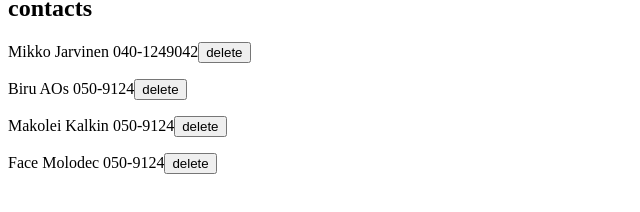
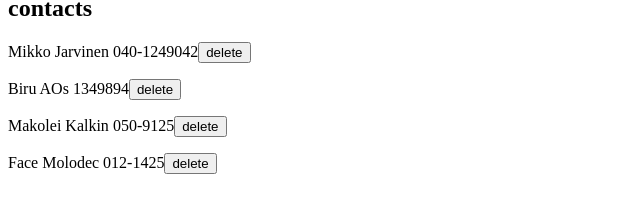
Before and after one commit to ogflow/fullstack-kurssi, a React (Create React App) app in the folder osa2/puhelinluettelo/: page / in a window 1280 px wide. Shown: the part 256-468 px from the top of the page, without its empty margins (0-640 px from the left). Built offline with nearby package versions, Linux system fonts and the light colour scheme; data requests are answered from the project's data file.

Commit message:
osa2. puhelinluettelo step 10

```diff
--- a/osa2/puhelinluettelo/db.json
+++ b/osa2/puhelinluettelo/db.json
@@ -7,17 +7,17 @@
     },
     {
       "name": "Biru AOs",
-      "number": "050-9124",
+      "number": "1349894",
       "id": 3
     },
     {
       "name": "Makolei Kalkin",
-      "number": "050-9124",
+      "number": "050-9125",
       "id": 4
     },
     {
       "name": "Face Molodec",
-      "number": "050-9124",
+      "number": "012-1425",
       "id": 5
     }
   ]
--- a/osa2/puhelinluettelo/src/components/App.js
+++ b/osa2/puhelinluettelo/src/components/App.js
@@ -22,13 +22,18 @@ const App = () => {
   const handleFormSubmit = e => {
     e.preventDefault()
 
-    if (persons.some(person => person.name === newName))
-      return alert(`"${newName}" on jo taulukossa!`)
+    const existing = persons.filter(p => p.name === newName)[0]
+    if (existing)
+      return existing.number !== newNumber
+        ? handlePersonUpdating(existing)
+        : alert(`"${newName}" on jo taulukossa!`)
 
     const newPerson = {
       name: newName,
       number: newNumber,
-      id: persons.length ? persons[persons.length - 1].id + 1 : 1
+      id: persons.length
+        ? persons[persons.length - 1].id + 1
+        : 1
     }
     personService
       .create(newPerson)
@@ -37,9 +42,22 @@ const App = () => {
       )
   }
 
+  const handlePersonUpdating = existing => {
+    if (window.confirm(`${existing.name} is exists already. Do you want to update number?`))
+    return personService
+      .update(existing.id, {...existing, number: newNumber})
+      .then(updatedPerson => {
+        setPersons(persons.map(person =>
+          person.id === updatedPerson.id
+            ? updatedPerson
+            : person
+        ))
+      })
+  }
+
   const handlePersonDelete = id => {
     if (window.confirm('Are you sure?'))
-      personService
+    return personService
       .deleteBy(id)
       .then(res => {
         console.log(`person with id ${id} was deleted`)
--- a/osa2/puhelinluettelo/src/services/personService.js
+++ b/osa2/puhelinluettelo/src/services/personService.js
@@ -12,6 +12,11 @@ const create = newObject => {
   return req.then(res => res.data)
 }
 
+const update = (id, newObject) => {
+  const req = axios.put(`${baseUrl}/${id}`, newObject)
+  return req.then(res => res.data)
+}
+
 const deleteBy = id => {
   const req = axios.delete(`${baseUrl}/${id}`)
   return req.then(res => res.statusText === 'OK')
@@ -20,5 +25,6 @@ const deleteBy = id => {
 export default {
   getAll,
   create,
+  update,
   deleteBy
 }
```
Lines whose indentation alone changed are shown as unchanged.
